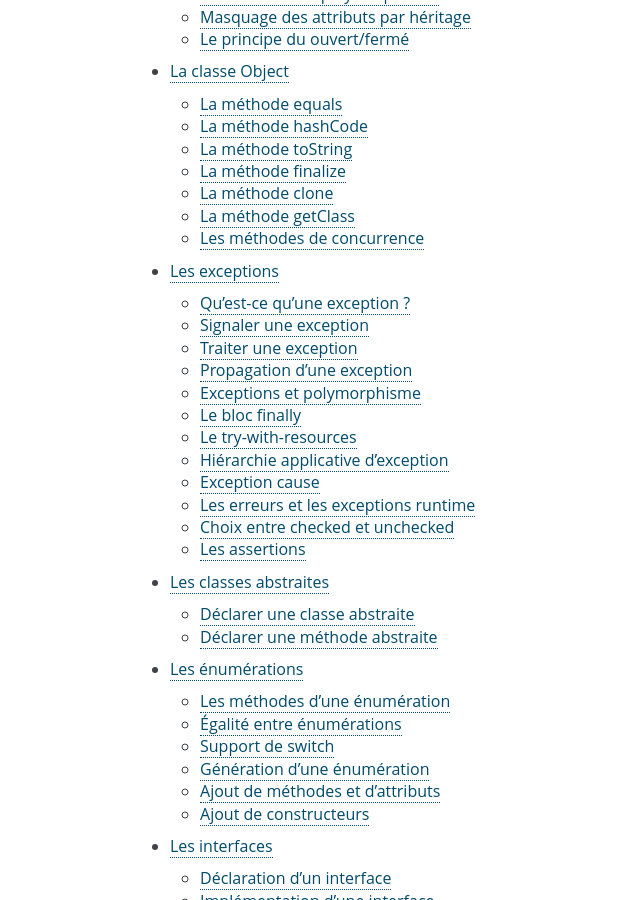
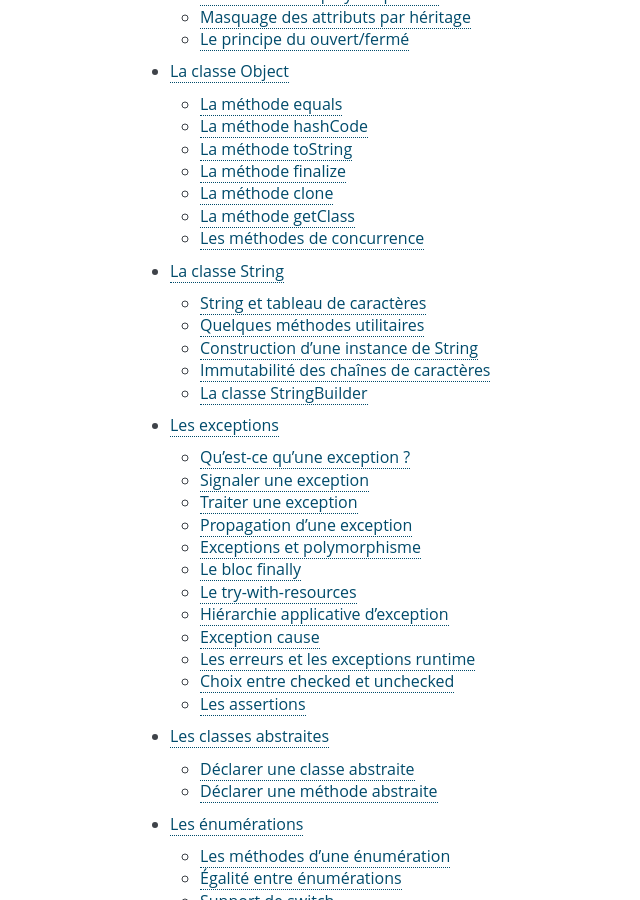
Before and after one commit to lanaflonPerso/cours-java-web, a Sphinx documentation site: the page built from source/index.rst, in a window 1280 px wide and 900 px high, scrolled down 2858 px. Shown: the whole window, without its empty margins (290-930 px from the left). Built offline with Sphinx 7.4.7, drawn with Linux system fonts in a browser that asks for light colours; formulas are drawn with MathJax 3; some of the changed lines change nothing that is shown.

Commit message:
la classe String

```diff
--- a/source/index.rst
+++ b/source/index.rst
@@ -24,6 +24,7 @@
    relations_entre_objets
    polymorphisme
    la_classe_object
+   la_classe_string
    les_exceptions
    classe_abstraite
    enumeration
--- /dev/null
+++ b/source/la_classe_string.rst
@@ -0,0 +1,344 @@
+La classe String
+################
+
+En Java, les chaînes de caractères sont des instances de la classe String_. En
+Java, les chaînes de caractères écrites littéralement sont toujours délimitées
+guillemets : "Hello World".
+
+String et tableau de caractères
+*******************************
+
+Contrairement, à d'autres langages de programmation, une chaîne de caractères
+ne peut pas être traitée comme un tableau. Si on souhaite accéder à un caractère
+de la chaîne à partir de son index, il faut utiliser la méthode String.charAt_.
+On peut ainsi parcourir les caractères d'une chaîne :
+
+::
+
+  String s = "Hello World";
+
+  for (int i = 0; i < s.length(); ++i) {
+    char c = s.charAt(i);
+    System.out.println(c);
+  }
+
+La méthode String.length_ permet de connaître le nombre de caractères dans la chaîne.
+Il n'est malheureusement pas possible d'utiliser un for amélioré pour parcourir
+les caractères d'une chaîne car la classe String_ n'implémente pas l'interface
+Iterable_. Par contre, il est possible d'obtenir un tableau des caractères avec
+la méthode String.toCharArray_. On peut alors parcourir ce tableau avec un for amélioré.
+
+::
+
+  String s = "Hello World";
+
+  for (char c : s.toCharArray()) {
+    System.out.println(c);
+  }
+
+.. note::
+
+  La méthode String.toCharArray_ a l'inconvénient de créer un tableau de la même
+  longueur que la chaîne et de copier un à un les caractères. Si votre programme
+  manipule intensivement des chaînes de caractères de taille importante, cela
+  peut être pénalisant pour les performances. Depuis Java 8, il existe avec une
+  nouvelle solution à ce problème avec un impact mémoire quasi nul :
+  l'utilisation des streams et des lambdas.
+
+  ::
+
+    String s = "Hello World";
+    s.chars().forEach(c -> System.out.println((char)c));
+
+
+Quelques méthodes utilitaires
+*****************************
+
+Voici ci-dessous, quelques méthodes utiles fournies par la classe String_.
+Reportez-vous à la documentation de la classe pour consulter la liste complète
+des méthodes.
+
+String.equals_
+
+  Compare la chaîne de caractères avec une autre chaînes de caractères.
+
+  ::
+
+    System.out.println("a".equals("a"));      // true
+    System.out.println("a".equals("ab"));     // false
+    System.out.println("ab".compareTo("AB")); // false
+
+String.compareToIgnoreCase_
+
+  Comme la méthode précédente sauf que deux chaînes qui ne diffèrent que par
+  la casse seront considérées comme identiques.
+
+  ::
+
+    System.out.println("a".equals("a"));      // true
+    System.out.println("a".equals("ab"));     // false
+    System.out.println("ab".compareTo("AB")); // true
+
+String.compareTo_
+
+  Compare la chaîne de caractères avec une autre chaînes de caractères. La comparaison
+  se fait en suivant l'ordre lexicographique et la taille des chaînes. Cette méthode
+  retourne 0 si les deux chaînes sont identiques, une valeur négative si la première
+  est inférieure à la seconde et une valeur positive si la première est plus grande
+  que la seconde.
+
+  ::
+
+    System.out.println("a".compareTo("a"));   // 0
+    System.out.println("a".compareTo("ab"));  // < 0
+    System.out.println("ab".compareTo("a"));  // > 0
+    System.out.println("ab".compareTo("az")); // < 0
+    System.out.println("ab".compareTo("AB")); // > 0
+
+String.compareToIgnoreCase_
+
+  Comme la méthode précédente sauf que deux chaînes qui ne diffèrent que par
+  la casse seront considérées comme identiques.
+
+  ::
+
+    System.out.println("a".compareToIgnoreCase("a"));   // 0
+    System.out.println("a".compareToIgnoreCase("ab"));  // < 0
+    System.out.println("ab".compareToIgnoreCase("a"));  // > 0
+    System.out.println("ab".compareToIgnoreCase("az")); // < 0
+    System.out.println("ab".compareToIgnoreCase("AB")); // 0
+
+String.concat_
+
+  Concatène les deux chaînes dans une troisième. Cette méthode est équivalente
+  à l'utilisation de l'opérateur **+**.
+
+  ::
+
+    String s = "Hello".concat(" ").concat("World"); // "Hello World"
+
+String.contains_
+
+  Retourne **true** si la chaîne contient une séquence de caractères donnée.
+
+  ::
+
+    boolean b = "Hello World".contains("World"); // true
+    b = "Hello World".contains("Monde");         // false
+
+String.endsWith_
+
+  Retourne **true** si la chaîne se termine par une chaîne de caractères donnée.
+
+  ::
+
+    boolean b = "Hello World".endsWith("World"); // true
+    b = "Hello World".endsWith("Hello");         // false
+
+String.startsWith_
+
+  Retourne **true** si la chaîne commence par une chaîne de caractères donnée.
+
+  ::
+
+    boolean b = "Hello World".endsWith("Hello"); // true
+    b = "Hello World".endsWith("World");         // false
+
+String.isEmpty_
+
+  Retourne **true** si la chaîne est la chaîne vide (*length()* vaut 0)
+
+  ::
+
+    boolean b = "".isEmpty();    // true
+    b = "Hello World".isEmpty(); // false
+
+String.length_
+
+  Retourne le nombre de caractères dans la chaîne.
+
+  ::
+
+    int n = "Hello World".length(); // 11
+
+String.replace_
+
+  Remplace un caractère par un autre dans une nouvelle chaîne de caractères.
+
+  ::
+
+    String s = "Hello World".replace('l', 'x'); // "Hexxo Worxd"
+
+  Cette méthode est redéfinie pour accepter des chaînes de caractères comme
+  paramètres.
+
+  ::
+
+    String s = "Hello World".replace(" World", ""); // "Hello"
+
+String.substring_
+
+  Crée une nouvelle sous-chaîne à partir à partir de l'index de début et jusqu'à
+  l'index de fin (non inclus).
+
+  ::
+
+    String s = "Hello World".substring(2, 4); // "ll"
+    s = "Hello World".substring(0, 5);        // "Hello"
+
+String.toLowerCase_
+
+  Crée une chaîne de caractères en minuscules.
+
+  ::
+
+    String s = "Hello World".toLowerCase(); // "hello world"
+
+String.toUpperCase_
+
+  Crée une chaîne de caractères en majuscules.
+
+  ::
+
+    String s = "Hello World".toUpperCase(); // "HELLO WORLD"
+
+String.trim_
+
+  Crée une nouvelle chaîne de caractères en supprimant les espaces au début et
+  à la fin.
+
+  ::
+
+    String s = "       Hello World      ".trim(); // "Hello World"
+
+Construction d'une instance de String
+*************************************
+
+La classe String_ possède plusieurs constructeurs qui permettent de créer
+une chaîne de caractères avec l'opérateur **new**.
+
+::
+
+  String s1 = new String(); // chaîne vide
+
+  String hello = "Hello World";
+  String s2 = new String(hello); // copie d'un chaîne
+
+  char[] tableau = {'H', 'e', 'l', 'l', 'o', ' ', 'W', 'o', 'r', 'l', 'd'};
+  String s3 = new String(tableau); // à partir d'un tableau de caractères.
+
+  byte[] tableauCode = {72, 101, 108, 108, 111, 32, 87, 111, 114, 108, 100};
+  String s4 = new String(tableauCode); // à partir d'un tableau de code UTF-16
+
+Immutabilité des chaînes de caractères
+**************************************
+
+Les instances de la classe String_ sont immutables. Cela signifie qu'il est
+impossible d'altérer le contenu de la chaîne de caractères une fois qu'elle
+a été créée. Si vous reprenez la liste des méthodes ci-dessus, vous verrez
+que toutes les méthodes qui *modifient* le contenu de la chaîne de caractères
+crée une nouvelle chaîne de caractères et laissent intacte la chaîne d'origine.
+Cela signifie que des opérations intensives sur les chaînes de caractères peuvent
+être pénalisantes pour le temps d'exécution et l'occupation mémoire puisque
+toutes les opérations se font finalement par copie.
+
+L'avantage de cette immutabilité et de permettre au compilateur de réaliser
+des optimisations de place mémoire. Si par exemple vous écrivez plusieurs fois
+dans du code source la même chaîne de caractères, la JVM considérera qu'il s'agit
+de la même chaîne de caractères et ne créera pas une nouvelle emplacement mémoire
+pour cette chaîne. Ainsi, il est possible d'avoir des comportements assez déroutants
+au premier abord en Java :
+
+.. code-block:: java
+  :linenos:
+
+  String s = "test";
+
+  System.out.println(s == "test");                  // true
+  System.out.println(s == new String("test"));      // false
+  System.out.println(new String("test") == "test"); // false
+
+Dans le code ci-dessus, on utilise l'opérateur **==** donc on ne compare pas
+le contenu des chaînes de caractères mais la référence des objets. La chaîne
+de caractères "test" apparaît plusieurs fois dans le code. Donc quand la JVM
+va charger la classe qui contient ce code, elle ne créera qu'une et une seule
+fois l'instance de String_ pour "test". Voilà pourquoi la ligne 3 affiche
+**true**. Le contenu de la variable *s* référence exactement la même instance
+de String_. Par contre, les lignes 4 et 5 créent explicitement une nouvelle instance
+de String_ avec l'opérateur **new**. Il s'agit donc de nouveaux objets avec de
+nouvelles références.
+
+
+La classe StringBuilder
+***********************
+
+La classe StringBuilder_ permet de construire une chaîne de caractères par ajout
+(concaténation) ou insertion d'élements. Il est même possible de supprimer des portions.
+La quasi totalité des méthodes de la classe StringBuilder_ retourne l'instance
+courante du StringBuilder_ ce qui permet de chaîner les appels en une seule
+instruction.
+Pour obtenir la chaînes de caractère, il suffit d'appeler la méthode StringBuilder.toString_.
+
+::
+
+  StringBuilder sb = new StringBuilder();
+  sb.append("Hello")
+    .append(" ")
+    .append("world")
+    .insert(5, " the")
+    .append('!');
+  System.out.println(sb); // "Hello the world!"
+
+  sb.reverse();
+  System.out.println(sb); // "!dlrow eht olleH"
+
+  sb.deleteCharAt(0).reverse();
+  System.out.println(sb); // "Hello the world"
+
+La classe StringBuilder_ permet de pallier au fait que les instances de la
+classe String_ sont immutables. D'ailleurs, l'opérateur **+** de concaténation
+de chaînes n'est qu'un sucre syntaxique, le compilateur le remplace par une
+utilisation de la classe StringBuilder_.
+
+::
+
+  String s1 = "Hello";
+  String s2 = "the";
+  String s3 = "world";
+  String message = s1 + " " + s2 + " " + s3; // "Hello the world"
+
+Le code ci-dessus sera en fait interprété par le compilateur comme ceci :
+
+::
+
+  String s1 = "Hello";
+  String s2 = "the";
+  String s3 = "world";
+  String message = new StringBuilder().append(s1).append(" ").append(s2).append(" ").append(s3).toString();
+
+.. todo::
+
+  * formatage (message format et printf)
+  * les expressions régulières
+
+.. _String: https://docs.oracle.com/javase/8/docs/api/java/lang/String.html
+.. _String.charAt: https://docs.oracle.com/javase/8/docs/api/java/lang/String.html#charAt-int-
+.. _Iterable: https://docs.oracle.com/javase/8/docs/api/java/lang/Iterable.html
+.. _String.toCharArray: https://docs.oracle.com/javase/8/docs/api/java/lang/String.html#toCharArray--
+.. _String.length: https://docs.oracle.com/javase/8/docs/api/java/lang/String.html#length--
+.. _String.compareTo: https://docs.oracle.com/javase/8/docs/api/java/lang/String.html#compareTo-java.lang.String-
+.. _String.compareToIgnoreCase: https://docs.oracle.com/javase/8/docs/api/java/lang/String.html#compareToIgnoreCase-java.lang.String-
+.. _String.concat: https://docs.oracle.com/javase/8/docs/api/java/lang/String.html#concat-java.lang.String-
+.. _String.contains: https://docs.oracle.com/javase/8/docs/api/java/lang/String.html#contains-java.lang.CharSequence-
+.. _String.endsWith: https://docs.oracle.com/javase/8/docs/api/java/lang/String.html#endsWith-java.lang.String-
+.. _String.startsWith: https://docs.oracle.com/javase/8/docs/api/java/lang/String.html#startsWith-java.lang.String-
+.. _String.isEmpty: https://docs.oracle.com/javase/8/docs/api/java/lang/String.html#isEmpty--
+.. _String.replace: https://docs.oracle.com/javase/8/docs/api/java/lang/String.html#replace-char-char-
+.. _String.substring: https://docs.oracle.com/javase/8/docs/api/java/lang/String.html#substring-int-int-
+.. _String.toLowerCase: https://docs.oracle.com/javase/8/docs/api/java/lang/String.html#toLowerCase--
+.. _String.toUpperCase: https://docs.oracle.com/javase/8/docs/api/java/lang/String.html#toUpperCase--
+.. _String.trim: https://docs.oracle.com/javase/8/docs/api/java/lang/String.html#trim--
+.. _String.equals: https://docs.oracle.com/javase/8/docs/api/java/lang/String.html#equals-java.lang.Object-
+.. _String.equalsIgnoreCase: https://docs.oracle.com/javase/8/docs/api/java/lang/String.html#equalsIgnoreCase-java.lang.Object-
+.. _StringBuilder: https://docs.oracle.com/javase/8/docs/api/java/lang/StringBuilder.html
+.. _StringBuilder.toString: https://docs.oracle.com/javase/8/docs/api/java/lang/StringBuilder.html#toString--
```
